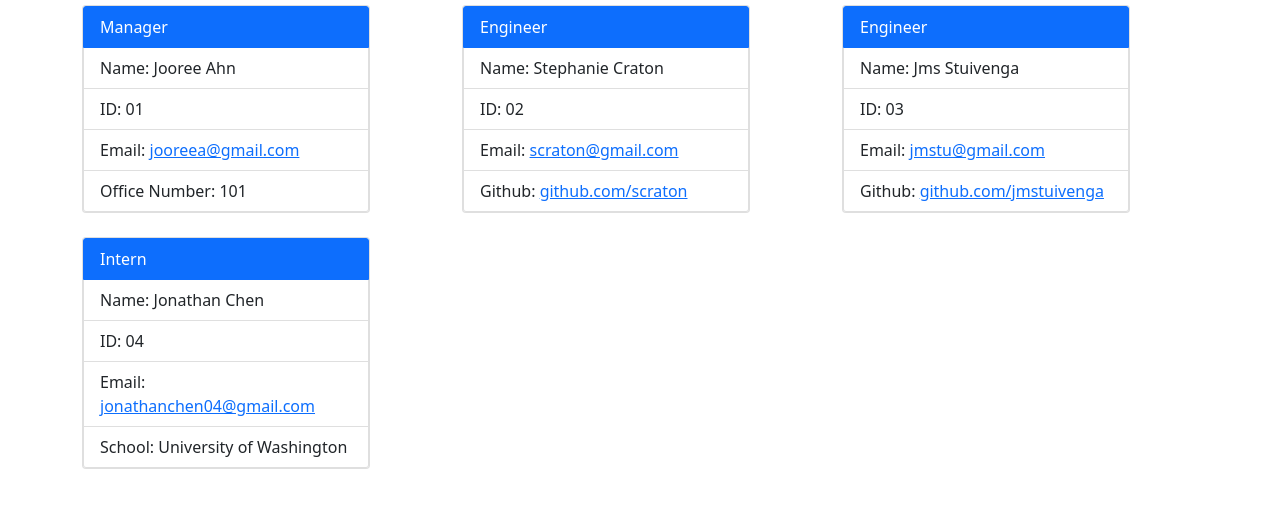
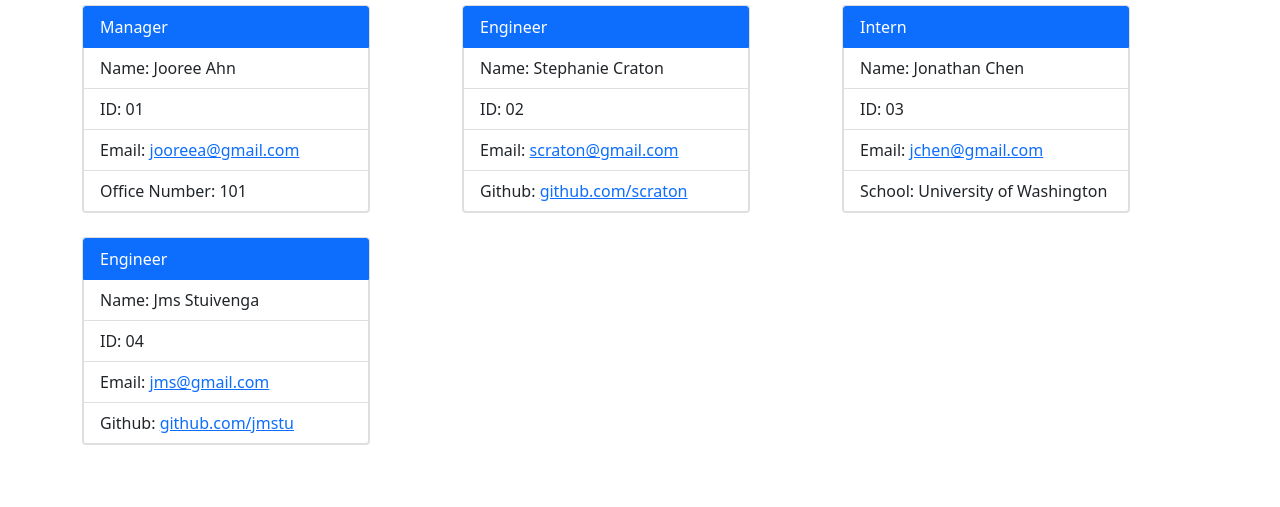
Before and after one commit to jooreea/team-profile-generator, a website: page dist/index.html in a window 1280 px wide. Shown: the part 147-654 px from the top of the page. Drawn offline with nearby package versions, Linux system fonts and the light colour scheme.

```diff
--- a/dist/index.html
+++ b/dist/index.html
@@ -5,7 +5,7 @@
             <meta http-equiv="X-UA-Compatible" content="IE=edge">
             <meta name="viewport" content="width=device-width, initial-scale=1.0">
             <link href="https://cdn.jsdelivr.net/npm/bootstrap@5.1.3/dist/css/bootstrap.min.css" rel="stylesheet" integrity="sha384-1BmE4kWBq78iYhFldvKuhfTAU6auU8tT94WrHftjDbrCEXSU1oBoqyl2QvZ6jIW3" crossorigin="anonymous">
-            <title>Document</title>
+            <title>Team Profile</title>
         </head>
         <body>
         <div class="container">
@@ -36,28 +36,28 @@
                 </div>
                 </div>
                 <div class="col">
+                    <div class="card mb-4" style="width: 18rem;">
+                    <ul class="list-group">
+                    <li class="list-group-item active">Intern</li>
+                    <li class="list-group-item"> Name: Jonathan Chen</li>
+                    <li class="list-group-item"> ID: 03</li>
+                    <li class="list-group-item">Email: <a href = "mailto: jchen@gmail.com">jchen@gmail.com</a></li>
+                    <li class="list-group-item"> School: University of Washington</li>
+                    </ul>
+                    </div>
+                    </div>
+                    <div class="col">
                 <div class="card mb-4" style="width: 18rem;">
                 <ul class="list-group">
                 <li class="list-group-item active">Engineer</li>
                 <li class="list-group-item">Name: Jms Stuivenga</li>
-                <li class="list-group-item">ID: 03</li>
-                <li class="list-group-item">Email: <a href = "mailto: jmstu@gmail.com">jmstu@gmail.com</a></li>
-                <li class="list-group-item">Github: <a href = "https://github.com/jmstuivenga">github.com/jmstuivenga</a></li>
+                <li class="list-group-item">ID: 04</li>
+                <li class="list-group-item">Email: <a href = "mailto: jms@gmail.com">jms@gmail.com</a></li>
+                <li class="list-group-item">Github: <a href = "https://github.com/jmstu">github.com/jmstu</a></li>
                 </ul>
                 </div>
                 </div>
-                <div class="col">
-                    <div class="card mb-4" style="width: 18rem;">
-                    <ul class="list-group">
-                    <li class="list-group-item active">Intern</li>
-                    <li class="list-group-item"> Name: Jonathan Chen</li>
-                    <li class="list-group-item"> ID: 04</li>
-                    <li class="list-group-item">Email: <a href = "mailto: jonathanchen04@gmail.com">jonathanchen04@gmail.com</a></li>
-                    <li class="list-group-item"> School: University of Washington</li>
-                    </ul>
-                    </div>
-                    </div>
-                    </div>
+                </div>
         </div>
         </div>
         </body>
```
Also changed, not shown: README.md.
